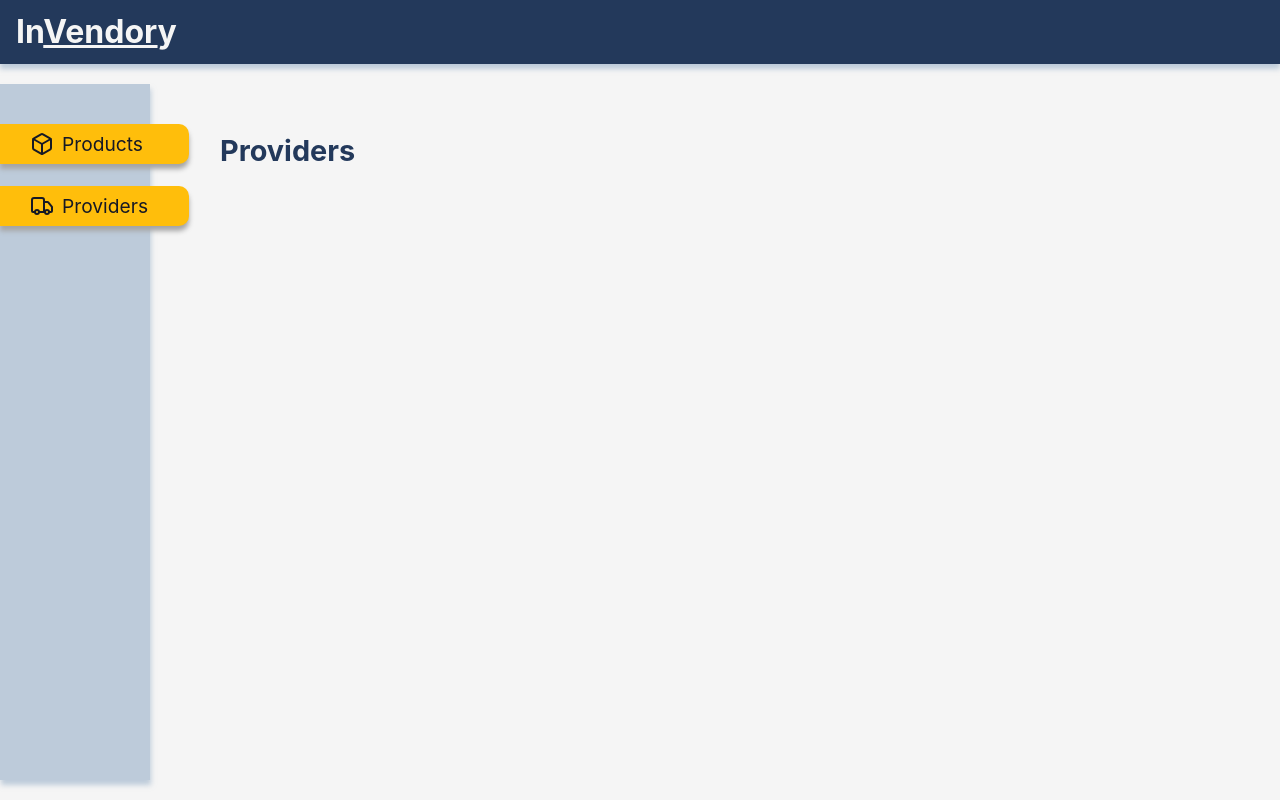
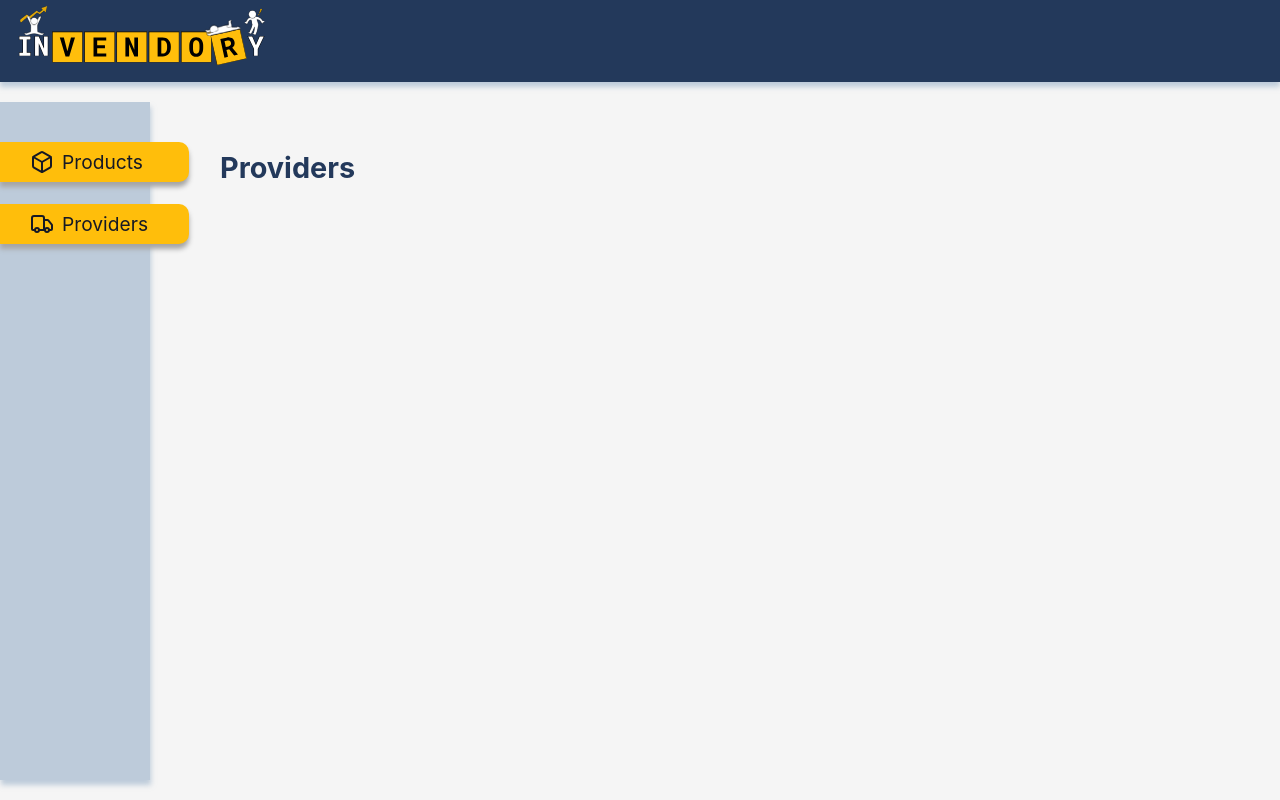
Before and after one commit to Estebans441/Invendory, a Next.js app: page /providers in a window 1280 px wide. Built offline with nearby package versions, Linux system fonts and the light colour scheme.

Commit message:
feat: update logo

```diff
--- a/src/components/layout/Header/Header.module.css
+++ b/src/components/layout/Header/Header.module.css
@@ -1,6 +1,6 @@
 .header {
     background-color: var(--color-primary);
-    padding: 12px 16px;
+    padding: 5px 16px;
     border-bottom: 1px solid var(--color-border);
     box-shadow: 0px 5px 5px var(--color-secondary);
     position: sticky;
--- a/src/components/layout/Header/Header.tsx
+++ b/src/components/layout/Header/Header.tsx
@@ -1,10 +1,20 @@
+import Image from "next/image";
 import styles from "./Header.module.css";
 
 export default function Header() {
   return (
     <header className={styles.header}>
       <div className={styles.container}>
-        <div className={styles.brand}>In<u>Vendor</u>y</div>
+        <div className={styles.brand}>
+          <Image
+            src="/logo.svg"
+            alt="Logo"
+            width={250}
+            height={250 / 4}
+            className={styles.logo}
+            priority
+          />
+        </div>
       </div>
     </header>
   );
```
Also changed, not shown: public/logo.svg (added).
